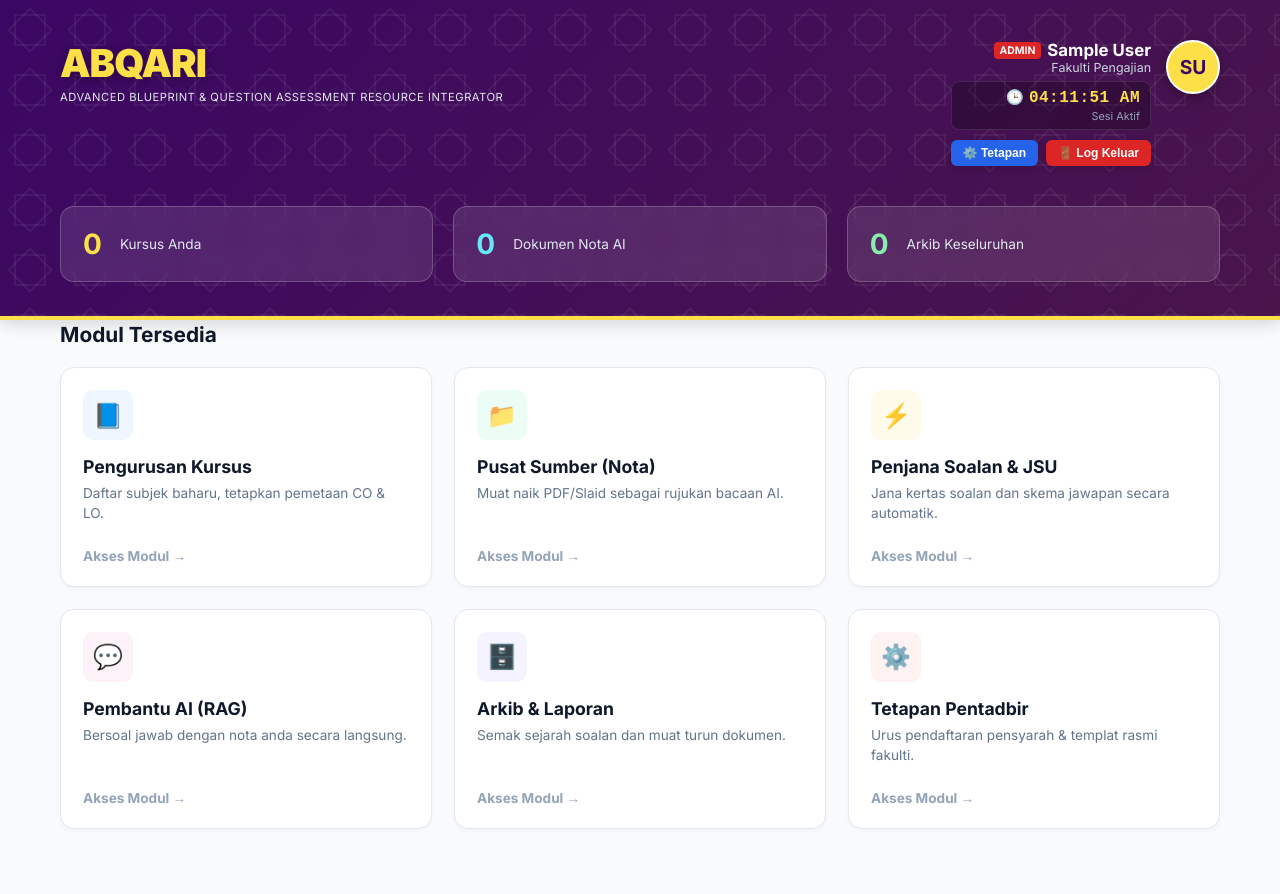
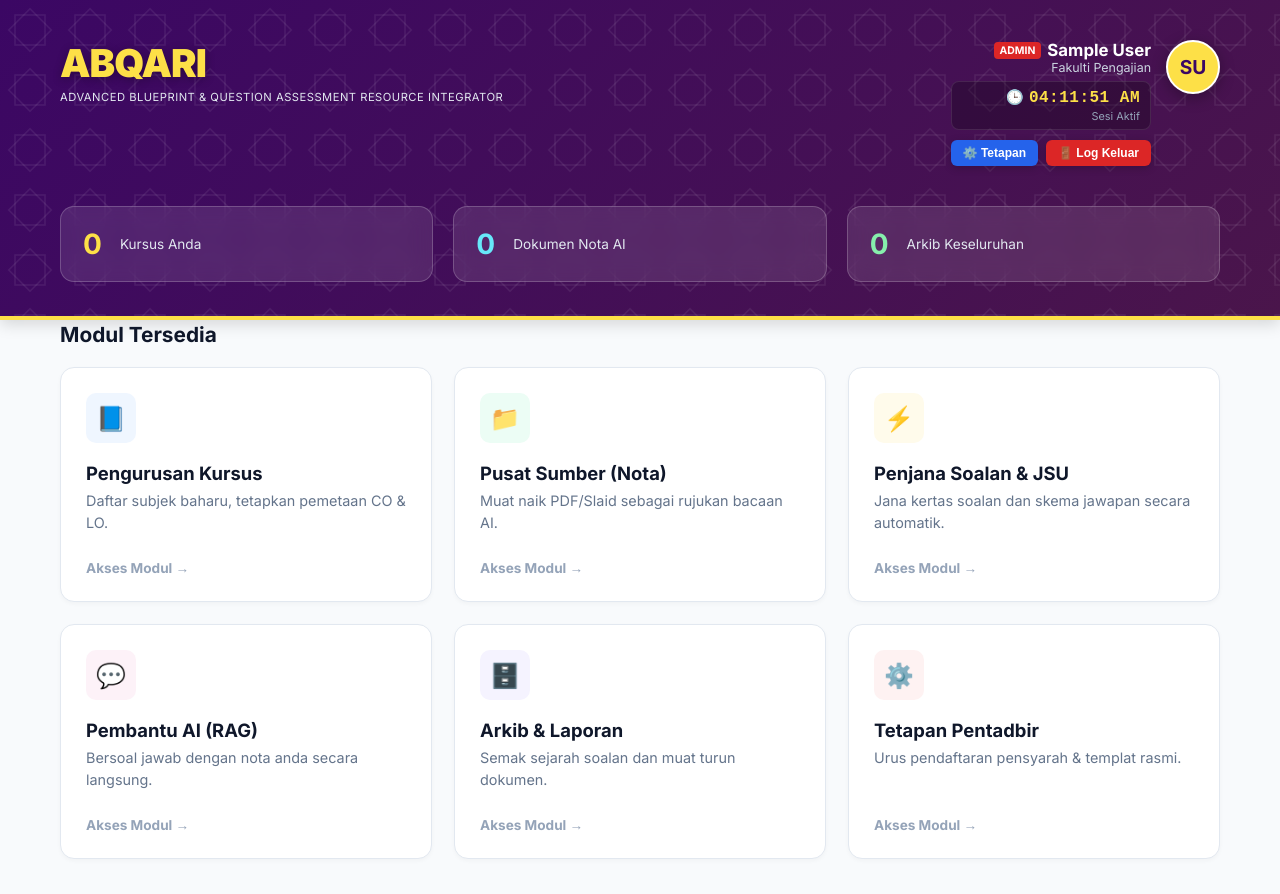
Before and after one commit to danielsolihin/abqari, a Next.js app: page / in a window 1280 px wide. Before the commit the page ends 864 px from the top, so only its background shows below. Built offline with nearby package versions, Linux system fonts and the light colour scheme; no server answers; sample sign-in values are in the browser's storage.

Commit message:
Kemas kini susunan responsif 2x2 pada kotak modul Dashboard

```diff
--- a/app/page.tsx
+++ b/app/page.tsx
@@ -124,7 +124,7 @@ export default function DashboardUtama() {
         setStats({
           subjects: subJson.success ? subJson.data.length : 0,
           docs: docJson.success ? docJson.data.length : 0,
-          archives: 0, // Arkib dikekalkan 0 sementara menunggu modul arkib siap
+          archives: 0,
         });
       } catch (err) {
         console.error(err);
@@ -263,7 +263,7 @@ export default function DashboardUtama() {
     },
     container: { maxWidth: '1200px', margin: '0 auto', padding: '35px 20px', position: 'relative' as 'relative', zIndex: 1 },
     headerBox: { display: 'flex', justifyContent: 'space-between', alignItems: 'flex-start', marginBottom: '40px', paddingTop: '5px' },
-    card: { height: '100%', backgroundColor: 'white', borderRadius: '14px', padding: '22px', border: '1px solid #e2e8f0', cursor: 'pointer', display: 'flex', flexDirection: 'column' as 'column', gap: '12px', transition: 'all 0.3s ease' },
+    card: { height: '100%', backgroundColor: 'white', borderRadius: '14px', padding: '25px', border: '1px solid #e2e8f0', cursor: 'pointer', display: 'flex', flexDirection: 'column' as 'column', gap: '15px', transition: 'all 0.3s ease' },
     input: { width: '100%', padding: '10px', borderRadius: '8px', border: '1px solid #cbd5e1', backgroundColor: '#f8fafc', boxSizing: 'border-box' as 'border-box' }
   };
 
@@ -273,7 +273,7 @@ export default function DashboardUtama() {
     { id: 'penjana', title: 'Penjana Soalan & JSU', desc: 'Jana kertas soalan dan skema jawapan secara automatik.', icon: '⚡', link: '/penjana', bgColor: '#fffbeb' },
     { id: 'chat', title: 'Pembantu AI (RAG)', desc: 'Bersoal jawab dengan nota anda secara langsung.', icon: '💬', link: '/chat', bgColor: '#fdf2f8' },
     { id: 'arkib', title: 'Arkib & Laporan', desc: 'Semak sejarah soalan dan muat turun dokumen.', icon: '🗄️', link: '/arkib', bgColor: '#f5f3ff' },
-    { id: 'tetapan', title: 'Tetapan Pentadbir', desc: 'Urus pendaftaran pensyarah & templat rasmi fakulti.', icon: '⚙️', link: '/admin', bgColor: '#fef2f2' }
+    { id: 'tetapan', title: 'Tetapan Pentadbir', desc: 'Urus pendaftaran pensyarah & templat rasmi.', icon: '⚙️', link: '/admin', bgColor: '#fef2f2' }
   ];
 
   const allowedMenuItems = allMenuItems.filter(item => {
@@ -282,6 +282,12 @@ export default function DashboardUtama() {
     }
     return true;
   });
+
+  // Trik CSS Pintar: Jika ada 4 modul, kita paksa ia jadi saiz lebih besar (2x2 grid).
+  // Jika 6 modul, ia akan muat jadi 3x2 grid.
+  const dynamicGridColumns = allowedMenuItems.length === 4
+    ? 'repeat(auto-fit, minmax(400px, 1fr))'
+    : 'repeat(auto-fit, minmax(280px, 1fr))';
 
   return (
     <div style={styles.page}>
@@ -374,7 +380,9 @@ export default function DashboardUtama() {
 
         <div style={{ marginTop: '40px' }}>
           <h2 style={{ color: '#0f172a', marginBottom: '20px', fontSize: '1.3rem', fontWeight: 'bold' }}>Modul Tersedia</h2>
-          <div style={{ display: 'grid', gridTemplateColumns: 'repeat(auto-fit, minmax(280px, 1fr))', gap: '22px', alignItems: 'stretch' }}>
+
+          {/* DIKEMAS KINI: Memanggil gridColumns yang dinamik */}
+          <div style={{ display: 'grid', gridTemplateColumns: dynamicGridColumns, gap: '22px', alignItems: 'stretch' }}>
             {allowedMenuItems.map((item) => (
               <Link key={item.id} href={item.link} style={{ textDecoration: 'none', color: 'inherit', display: 'block', height: '100%' }}>
                 <div onMouseEnter={() => setHoveredCard(item.id)} onMouseLeave={() => setHoveredCard(null)} style={{ ...styles.card, transform: hoveredCard === item.id ? 'translateY(-4px)' : 'translateY(0)', boxShadow: hoveredCard === item.id ? '0 12px 25px -5px rgba(0,0,0,0.08)' : '0 2px 4px rgba(0,0,0,0.03)' }}>
@@ -382,8 +390,8 @@ export default function DashboardUtama() {
                     {item.icon}
                   </div>
                   <div>
-                    <h3 style={{ margin: '0 0 6px 0', color: '#0f172a', fontSize: '1.1rem', fontWeight: '700' }}>{item.title}</h3>
-                    <p style={{ margin: 0, color: '#64748b', fontSize: '0.85rem', lineHeight: '1.5' }}>{item.desc}</p>
+                    <h3 style={{ margin: '0 0 6px 0', color: '#0f172a', fontSize: '1.15rem', fontWeight: '700' }}>{item.title}</h3>
+                    <p style={{ margin: 0, color: '#64748b', fontSize: '0.9rem', lineHeight: '1.5' }}>{item.desc}</p>
                   </div>
                   <div style={{ marginTop: 'auto', paddingTop: '12px', display: 'flex', alignItems: 'center', color: hoveredCard === item.id ? '#3b0764' : '#94a3b8', fontWeight: 'bold', fontSize: '0.85rem' }}>
                     Akses Modul →
```
